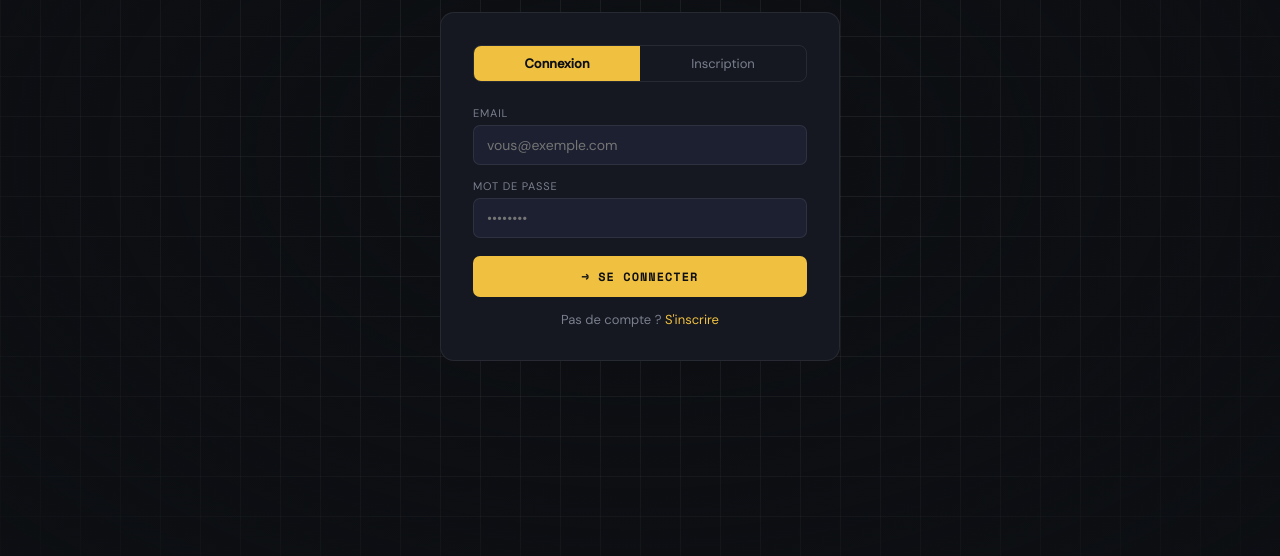
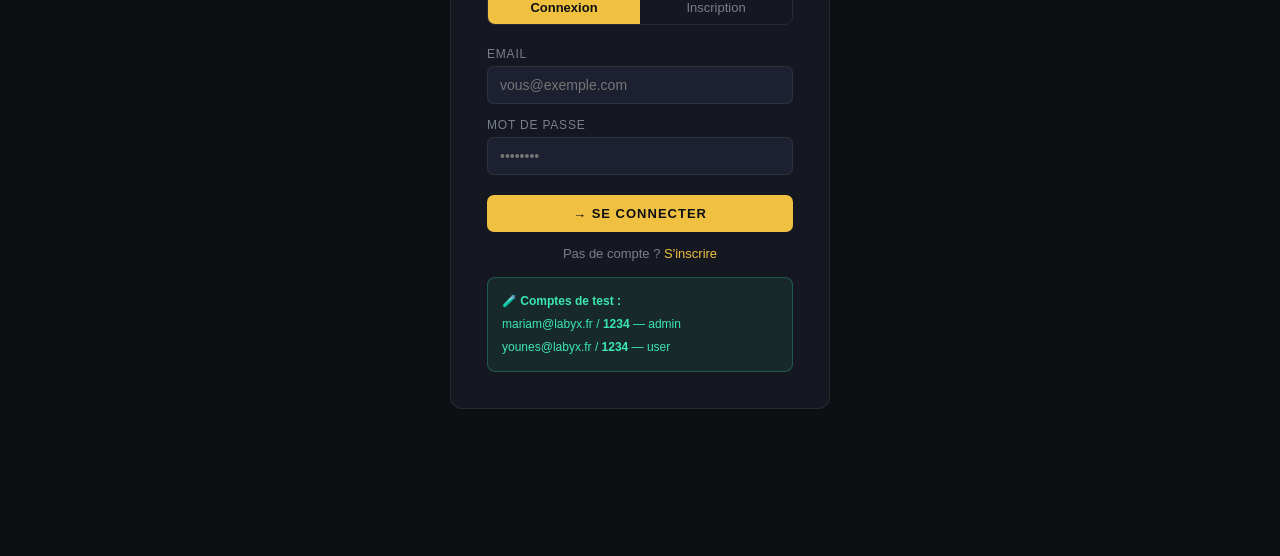
Before and after one commit to minna-lab/projet-electron, an Electron app: page login.html in a window 1280 px wide. Shown: the part 244-800 px from the top of the page. Drawn offline with nearby package versions, Linux system fonts and the light colour scheme.

Commit message:
code modification

```diff
--- a/login.html
+++ b/login.html
@@ -1,100 +1,293 @@
 <!DOCTYPE html>
 <html lang="fr">
 <head>
-<meta charset="UTF-8"/><title>LabyX</title>
-<link href="https://fonts.googleapis.com/css2?family=Space+Mono:wght@700&family=DM+Sans:wght@400;500&display=swap" rel="stylesheet"/>
+  <meta charset="UTF-8" />
+  <title>LabyX — Connexion</title>
   <style>
-*{box-sizing:border-box;margin:0;padding:0}
-:root{--bg:#0d0f13;--sur:#151820;--brd:rgba(255,255,255,.08);--acc:#f0c040;--grn:#3be8b0;--red:#ff5f6d;--txt:#e8e8e8;--muted:#7a7f8e}
-body{background:var(--bg);color:var(--txt);font-family:'DM Sans',sans-serif;min-height:100vh;display:flex;align-items:center;justify-content:center}
-body::before{content:'';position:fixed;inset:0;background-image:linear-gradient(var(--brd) 1px,transparent 1px),linear-gradient(90deg,var(--brd) 1px,transparent 1px);background-size:40px 40px;z-index:0}
-body::after{content:'';position:fixed;inset:0;background:radial-gradient(ellipse 70% 70% at 50% 50%,transparent,rgba(13,15,19,.9));z-index:0}
-.box{position:relative;z-index:1;width:400px;animation:up .4s ease}
-@keyframes up{from{opacity:0;transform:translateY(16px)}to{opacity:1;transform:translateY(0)}}
-.logo{text-align:center;margin-bottom:28px;font-family:'Space Mono',monospace;font-size:22px;letter-spacing:3px}
-.logo span{color:var(--acc)}
-.card{background:var(--sur);border:1px solid var(--brd);border-radius:14px;padding:32px}
-.tabs{display:flex;border:1px solid var(--brd);border-radius:8px;overflow:hidden;margin-bottom:24px}
-.tab{flex:1;padding:9px;background:none;border:none;color:var(--muted);font-family:'DM Sans',sans-serif;font-size:13px;cursor:pointer;transition:.2s}
-.tab.on{background:var(--acc);color:#0d0f13;font-weight:700}
-.panel{display:none}.panel.on{display:block;animation:px .25s ease}
-@keyframes px{from{opacity:0;transform:translateX(6px)}to{opacity:1;transform:translateX(0)}}
-label{display:block;font-size:11px;color:var(--muted);text-transform:uppercase;letter-spacing:.8px;margin:14px 0 5px}
-input[type=email],input[type=text],input[type=password]{width:100%;background:#1c2030;border:1px solid var(--brd);border-radius:7px;padding:10px 13px;color:var(--txt);font-family:'DM Sans',sans-serif;font-size:14px;outline:none;transition:.2s}
-input:focus{border-color:var(--acc);box-shadow:0 0 0 3px rgba(240,192,64,.1)}
-.err{font-size:12px;color:var(--red);margin-top:4px;display:none}.err.on{display:block}
-.btn{width:100%;margin-top:18px;padding:12px;background:var(--acc);color:#0d0f13;border:none;border-radius:7px;font-family:'Space Mono',monospace;font-size:12px;font-weight:700;letter-spacing:1px;cursor:pointer;transition:.2s}
-.btn:hover{opacity:.85}
-.link{text-align:center;margin-top:14px;font-size:13px;color:var(--muted)}
-.link span{color:var(--acc);cursor:pointer}
+    /* ── Général ── */
+    * { box-sizing: border-box; margin: 0; padding: 0; }
+
+    body {
+      background-color: #0d0f13;
+      color: #e8e8e8;
+      font-family: Arial, sans-serif;
+      display: flex;
+      justify-content: center;
+      align-items: center;
+      height: 100vh;
+    }
+
+    /* ── Boîte centrale ── */
+    .boite {
+      background-color: #151820;
+      border: 1px solid rgba(255,255,255,0.08);
+      border-radius: 12px;
+      padding: 36px;
+      width: 380px;
+    }
+
+    /* ── Titre ── */
+    h1 {
+      text-align: center;
+      font-size: 22px;
+      letter-spacing: 3px;
+      margin-bottom: 24px;
+      color: #e8e8e8;
+    }
+    h1 span { color: #f0c040; }
+
+    /* ── Onglets ── */
+    .onglets {
+      display: flex;
+      border: 1px solid rgba(255,255,255,0.08);
+      border-radius: 8px;
+      overflow: hidden;
+      margin-bottom: 22px;
+    }
+    .onglet {
+      flex: 1;
+      padding: 9px;
+      background: none;
+      border: none;
+      color: #7a7f8e;
+      font-size: 13px;
+      cursor: pointer;
+    }
+    .onglet.actif {
+      background-color: #f0c040;
+      color: #0d0f13;
+      font-weight: bold;
+    }
+
+    /* ── Formulaire ── */
+    .formulaire { display: none; }
+    .formulaire.actif { display: block; }
+
+    label {
+      display: block;
+      font-size: 12px;
+      color: #7a7f8e;
+      text-transform: uppercase;
+      letter-spacing: 0.8px;
+      margin: 14px 0 5px;
+    }
+
+    input {
+      width: 100%;
+      background-color: #1c2030;
+      border: 1px solid rgba(255,255,255,0.08);
+      border-radius: 7px;
+      padding: 10px 12px;
+      color: #e8e8e8;
+      font-size: 14px;
+      outline: none;
+    }
+    input:focus { border-color: #f0c040; }
+
+    /* ── Message d'erreur ── */
+    .erreur {
+      color: #ff5f6d;
+      font-size: 12px;
+      margin-top: 8px;
+      display: none;
+    }
+    .erreur.visible { display: block; }
+
+    /* ── Bouton principal ── */
+    .btn {
+      width: 100%;
+      margin-top: 20px;
+      padding: 11px;
+      background-color: #f0c040;
+      color: #0d0f13;
+      border: none;
+      border-radius: 7px;
+      font-size: 13px;
+      font-weight: bold;
+      letter-spacing: 1px;
+      cursor: pointer;
+    }
+    .btn:hover { opacity: 0.85; }
+
+    /* ── Lien bas de formulaire ── */
+    .lien {
+      text-align: center;
+      margin-top: 14px;
+      font-size: 13px;
+      color: #7a7f8e;
+    }
+    .lien span {
+      color: #f0c040;
+      cursor: pointer;
+    }
+
+    /* ── Encart comptes de test ── */
+    .test-comptes {
+      margin-top: 16px;
+      background: rgba(59,232,176,0.08);
+      border: 1px solid rgba(59,232,176,0.25);
+      border-radius: 8px;
+      padding: 12px 14px;
+      font-size: 12px;
+      color: #3be8b0;
+      line-height: 1.9;
+    }
   </style>
 </head>
 <body>
-<div class="box">
-  <div class="logo">🌀 LABY<span>X</span></div>
-  <div class="card">
-    <div class="tabs">
-      <button class="tab on" onclick="sw('login',this)">Connexion</button>
-      <button class="tab"    onclick="sw('signup',this)">Inscription</button>
+
+<div class="boite">
+  <h1>🌀 LABY<span>X</span></h1>
+
+  <!-- Onglets -->
+  <div class="onglets">
+    <button class="onglet actif" onclick="changerOnglet('connexion', this)">Connexion</button>
+    <button class="onglet"      onclick="changerOnglet('inscription', this)">Inscription</button>
   </div>
 
-    <div class="panel on" id="p-login">
+  <!-- Formulaire Connexion -->
+  <div class="formulaire actif" id="form-connexion">
     <label>Email</label>
-      <input type="email" id="lEmail" placeholder="vous@exemple.com"/>
+    <input type="email" id="c-email" placeholder="vous@exemple.com" />
     <label>Mot de passe</label>
-      <input type="password" id="lPwd" placeholder="••••••••"/>
-      <p class="err" id="eLogin"></p>
-      <button class="btn" onclick="login()">→ SE CONNECTER</button>
-      <div class="link">Pas de compte ? <span onclick="sw('signup',document.querySelectorAll('.tab')[1])">S'inscrire</span></div>
+    <input type="password" id="c-mdp" placeholder="••••••••" />
+    <p class="erreur" id="err-connexion"></p>
+    <button class="btn" onclick="seConnecter()">→ SE CONNECTER</button>
+    <div class="lien">
+      Pas de compte ? <span onclick="changerOnglet('inscription', document.querySelectorAll('.onglet')[1])">S'inscrire</span>
+    </div>
   </div>
 
-    <div class="panel" id="p-signup">
+  <!-- Formulaire Inscription -->
+  <div class="formulaire" id="form-inscription">
     <label>Nom d'utilisateur</label>
-      <input type="text" id="sName" placeholder="joueur_123"/>
+    <input type="text"     id="i-nom"   placeholder="joueur_123" />
     <label>Email</label>
-      <input type="email" id="sEmail" placeholder="vous@exemple.com"/>
+    <input type="email"    id="i-email" placeholder="vous@exemple.com" />
     <label>Mot de passe</label>
-      <input type="password" id="sPwd" placeholder="••••••••"/>
-      <label>Confirmer</label>
-      <input type="password" id="sPwd2" placeholder="••••••••"/>
-      <p class="err" id="eSignup"></p>
-      <button class="btn" onclick="signup()">→ CRÉER MON COMPTE</button>
-      <div class="link">Déjà un compte ? <span onclick="sw('login',document.querySelectorAll('.tab')[0])">Se connecter</span></div>
+    <input type="password" id="i-mdp"   placeholder="••••••••" />
+    <label>Confirmer le mot de passe</label>
+    <input type="password" id="i-mdp2"  placeholder="••••••••" />
+    <p class="erreur" id="err-inscription"></p>
+    <button class="btn" onclick="sInscrire()">→ CRÉER MON COMPTE</button>
+    <div class="lien">
+      Déjà un compte ? <span onclick="changerOnglet('connexion', document.querySelectorAll('.onglet')[0])">Se connecter</span>
     </div>
   </div>
+
+  <!-- Comptes de test -->
+  <div class="test-comptes">
+    🧪 <strong>Comptes de test :</strong><br/>
+    mariam@labyx.fr / <strong>1234</strong> — admin<br/>
+    younes@labyx.fr / <strong>1234</strong> — user
   </div>
+</div>
+
 <script>
-function sw(id,btn){
-  document.querySelectorAll('.panel').forEach(p=>p.classList.remove('on'));
-  document.querySelectorAll('.tab').forEach(b=>b.classList.remove('on'));
-  document.getElementById('p-'+id).classList.add('on');
-  btn.classList.add('on');
+  // ── Comptes de test (navigateur sans Electron) ──
+  var comptes = [
+    { id: 1, username: 'Mariam', email: 'mariam@labyx.fr', password: '1234', role: 'admin' },
+    { id: 2, username: 'Younes', email: 'younes@labyx.fr', password: '1234', role: 'user'  },
+  ];
+
+  // ── Changer d'onglet ──
+  function changerOnglet(nom, bouton) {
+    // Cacher tous les formulaires
+    document.querySelectorAll('.formulaire').forEach(function(f) {
+      f.classList.remove('actif');
+    });
+    // Désactiver tous les onglets
+    document.querySelectorAll('.onglet').forEach(function(o) {
+      o.classList.remove('actif');
+    });
+    // Afficher le bon formulaire
+    document.getElementById('form-' + nom).classList.add('actif');
+    bouton.classList.add('actif');
   }
-async function login(){
-  const email=document.getElementById('lEmail').value;
-  const password=document.getElementById('lPwd').value;
-  const err=document.getElementById('eLogin');
-  if(!email||!password){err.textContent='Remplis tous les champs !';err.classList.add('on');return;}
-  if(window.api){
-    const r=await window.api.login({email,password});
-    if(r.error){err.textContent=r.error;err.classList.add('on');}
-    else{localStorage.setItem('user',JSON.stringify(r.user));}
-  } else { alert('✓ Connexion simulée !'); }
+
+  // ── Afficher une erreur ──
+  function afficherErreur(id, message) {
+    var el = document.getElementById(id);
+    el.textContent = message;
+    el.classList.add('visible');
   }
-async function signup(){
-  const username=document.getElementById('sName').value;
-  const email=document.getElementById('sEmail').value;
-  const password=document.getElementById('sPwd').value;
-  const pwd2=document.getElementById('sPwd2').value;
-  const err=document.getElementById('eSignup');
-  if(!username||!email||!password){err.textContent='Remplis tous les champs !';err.classList.add('on');return;}
-  if(password!==pwd2){err.textContent='Les mots de passe ne correspondent pas !';err.classList.add('on');return;}
-  if(window.api){
-    const r=await window.api.register({username,email,password});
-    if(r.error){err.textContent=r.error;err.classList.add('on');}
-    else{alert('Compte créé !');sw('login',document.querySelectorAll('.tab')[0]);}
-  } else { alert('✓ Compte créé (simulé) !'); sw('login',document.querySelectorAll('.tab')[0]); }
+
+  function cacherErreur(id) {
+    document.getElementById(id).classList.remove('visible');
+  }
+
+  // ── Connexion ──
+  async function seConnecter() {
+    var email    = document.getElementById('c-email').value.trim();
+    var password = document.getElementById('c-mdp').value;
+    cacherErreur('err-connexion');
+
+    if (!email || !password) {
+      afficherErreur('err-connexion', 'Remplis tous les champs !');
+      return;
+    }
+
+    if (window.api) {
+      // Mode Electron — vraie base de données
+      var result = await window.api.login({ email, password });
+      if (result.error) {
+        afficherErreur('err-connexion', result.error);
+      } else {
+        localStorage.setItem('user', JSON.stringify(result.user));
+        window.location.href = 'app.html';
+      }
+    } else {
+      // Mode navigateur — comptes de test
+      var compte = comptes.find(function(c) {
+        return c.email === email && c.password === password;
+      });
+      if (!compte) {
+        afficherErreur('err-connexion', 'Email ou mot de passe incorrect !');
+        return;
+      }
+      localStorage.setItem('user', JSON.stringify(compte));
+      window.location.href = 'app.html';
+    }
+  }
+
+  // ── Inscription ──
+  async function sInscrire() {
+    var nom      = document.getElementById('i-nom').value.trim();
+    var email    = document.getElementById('i-email').value.trim();
+    var password = document.getElementById('i-mdp').value;
+    var password2 = document.getElementById('i-mdp2').value;
+    cacherErreur('err-inscription');
+
+    if (!nom || !email || !password) {
+      afficherErreur('err-inscription', 'Remplis tous les champs !');
+      return;
+    }
+    if (password !== password2) {
+      afficherErreur('err-inscription', 'Les mots de passe ne correspondent pas !');
+      return;
+    }
+
+    if (window.api) {
+      var result = await window.api.register({ username: nom, email, password });
+      if (result.error) {
+        afficherErreur('err-inscription', result.error);
+      } else {
+        alert('Compte créé ! Tu peux te connecter.');
+        changerOnglet('connexion', document.querySelectorAll('.onglet')[0]);
+      }
+    } else {
+      // Mode navigateur — vérifier que l'email n'existe pas déjà
+      var existe = comptes.find(function(c) { return c.email === email; });
+      if (existe) {
+        afficherErreur('err-inscription', 'Cet email est déjà utilisé !');
+        return;
+      }
+      comptes.push({ id: comptes.length + 1, username: nom, email, password, role: 'user' });
+      alert('Compte créé ! Connecte-toi avec : ' + email + ' / ' + password);
+      changerOnglet('connexion', document.querySelectorAll('.onglet')[0]);
+    }
   }
 </script>
+
 </body>
 </html>
```
Lines whose indentation alone changed are shown as unchanged.
